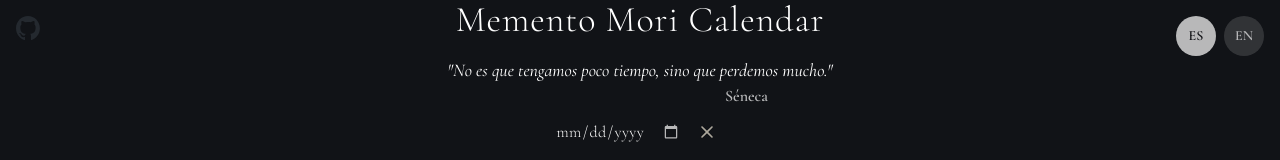
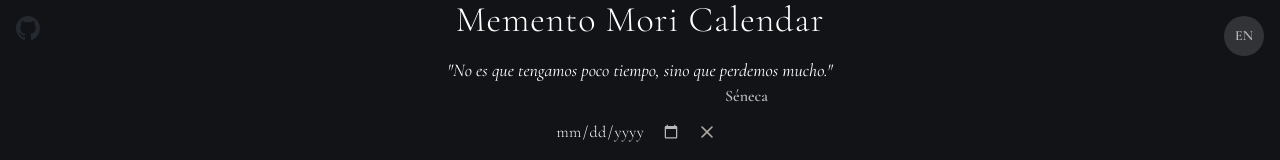
Before and after one commit to vladimir-loza/memento-mori-calendar, a React (Vite) app: page / in a window 1280 px wide. Shown: the top 160 px of the page. Built offline with nearby package versions, Linux system fonts and the light colour scheme.

Commit message:
ref(LanguageSwitcher): use toggle instead buttons

```diff
--- a/src/components/LanguageSwitcher.tsx
+++ b/src/components/LanguageSwitcher.tsx
@@ -1,34 +1,35 @@
-import { useTranslation } from 'react-i18next';
-import { ButtonLangSwitch } from './ButtonLangSwith';
+import { useTranslation } from "react-i18next";
+import { ButtonLangSwitch } from "./ButtonLangSwith";
 
 export const LanguageSwitcher = () => {
   const { i18n } = useTranslation();
 
   const changeLanguage = (lng: string) => {
     i18n.changeLanguage(lng);
-    localStorage.setItem('language', lng);
+    localStorage.setItem("language", lng);
   };
 
   const currentLanguage = i18n.language;
 
   return (
     <div className="fixed top-2 right-2 sm:right-4 sm:top-4 flex gap-2 z-50">
+      {currentLanguage === "es" ? (
         <ButtonLangSwitch
           onChange={(lang) => changeLanguage(lang)}
-        isActive={currentLanguage === 'es'}
+          languageKey="en"
+          ariaLabel="Change to English"
+        >
+          EN
+        </ButtonLangSwitch>
+      ) : (
+        <ButtonLangSwitch
+          onChange={(lang) => changeLanguage(lang)}
           languageKey="es"
           ariaLabel="Cambiar a español"
         >
           ES
         </ButtonLangSwitch>
-      <ButtonLangSwitch
-        onChange={(lang) => changeLanguage(lang)}
-        isActive={currentLanguage === 'en'}
-        languageKey="en"
-        ariaLabel="Change to English"
-      >
-        EN
-      </ButtonLangSwitch>
+      )}
     </div>
   );
 };
```
Lines whose indentation alone changed are shown as unchanged.
